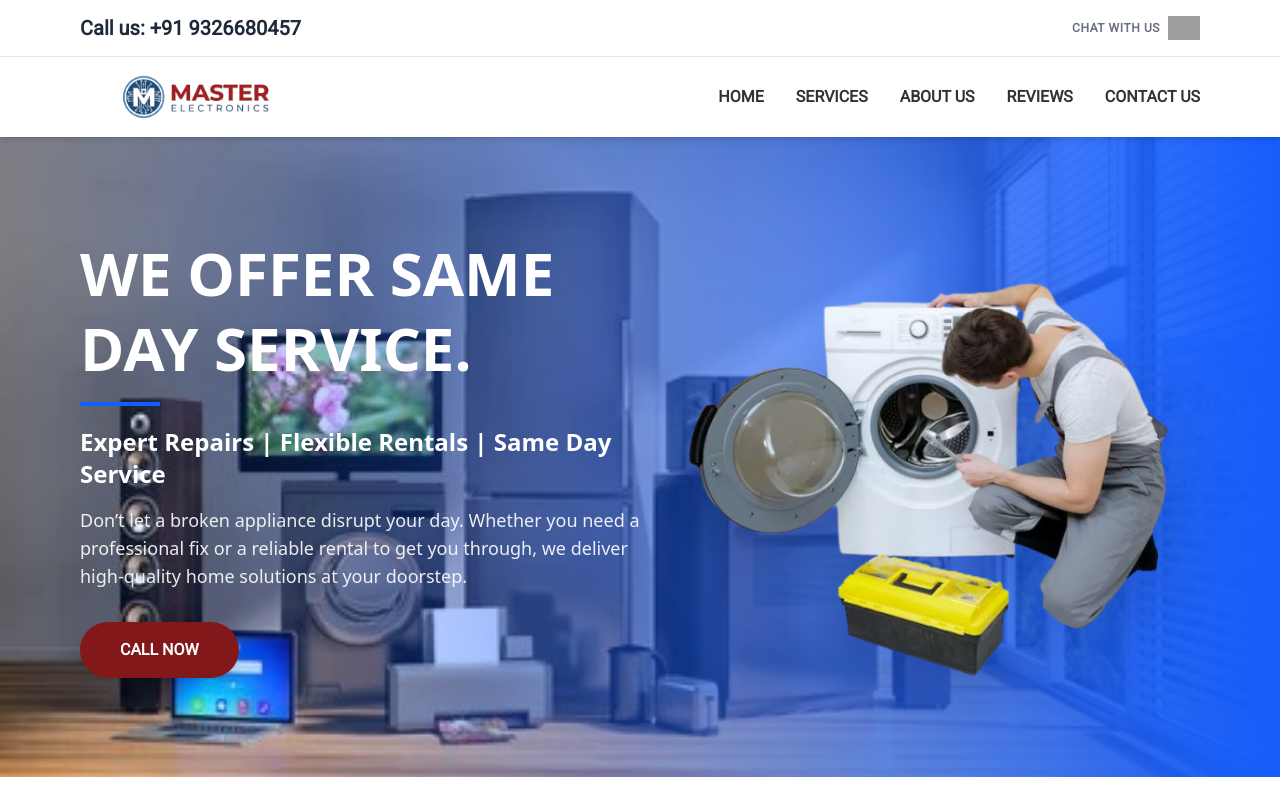
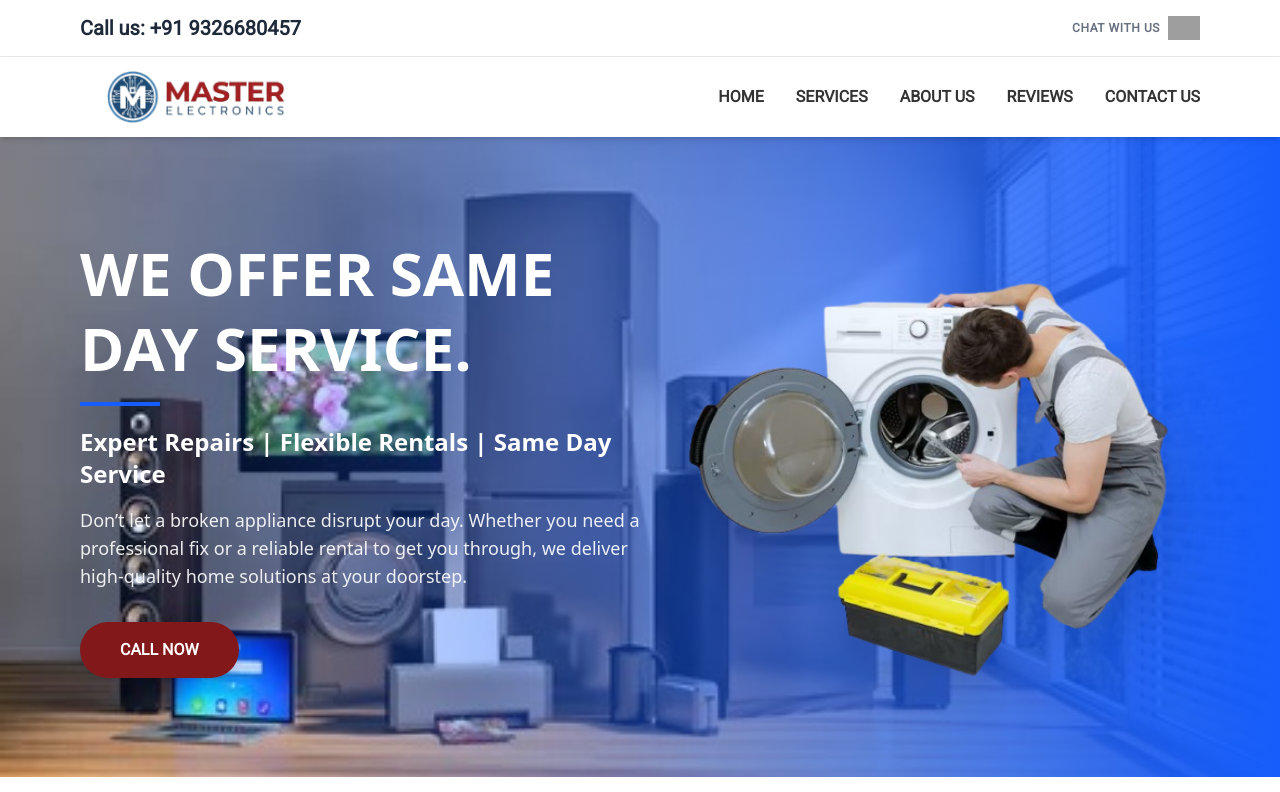
Before and after one commit to shaikhzoya492/master-electronics, a React (Vite) app: page / in a window 1280 px wide. Shown: the top 792 px of the page. Built offline with nearby package versions, Linux system fonts and the light colour scheme; grey boxes are pictures that could not be loaded.

Commit message:
NavBar.jsx

```diff
--- a/src/components/NavBar.jsx
+++ b/src/components/NavBar.jsx
@@ -22,7 +22,7 @@ const NavBar = () => {
     <a href="#home">
 
         <img
-            className='w-38 h-38 pl-10 xl:w-48 xl:h-48 object-contain'
+            className='pl-6 w-45 h-28 xl:w-52 xl:h-30 object-contain'
             src="Logo1.png"
             alt="Master Electronics Logo"
         />
```
